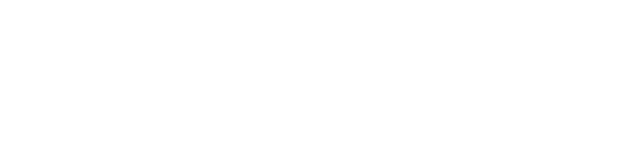
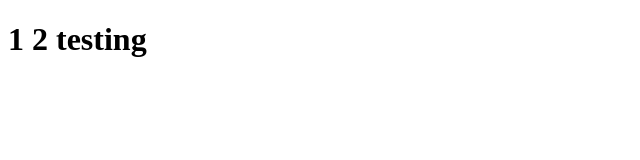
Before and after one commit to Hosea-kibet/draining, a plain HTML site: page index.html in a window 1280 px wide. Shown: the whole page, without its empty margins (0-640 px from the left). Drawn offline with Linux system fonts and the light colour scheme.

Commit message:
1 2 testing

```diff
--- a/index.html
+++ b/index.html
@@ -8,6 +8,6 @@
     <title>Document</title>
 </head>
 <body>
-    <h1></h1>
+    <h1> 1 2 testing</h1>
 </body>
 </html>
```
